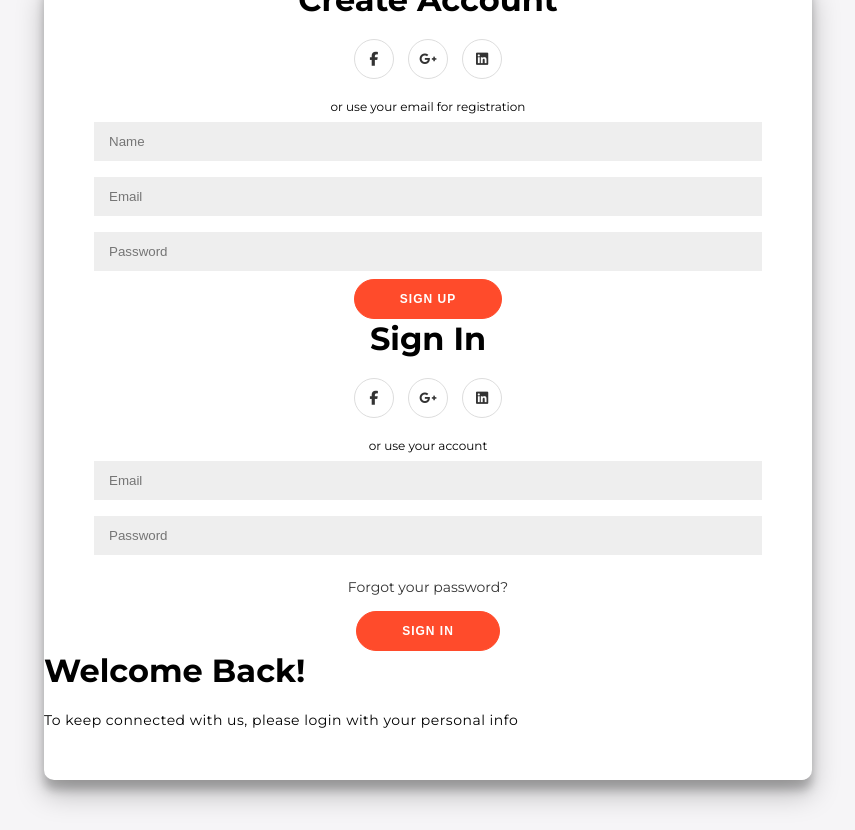
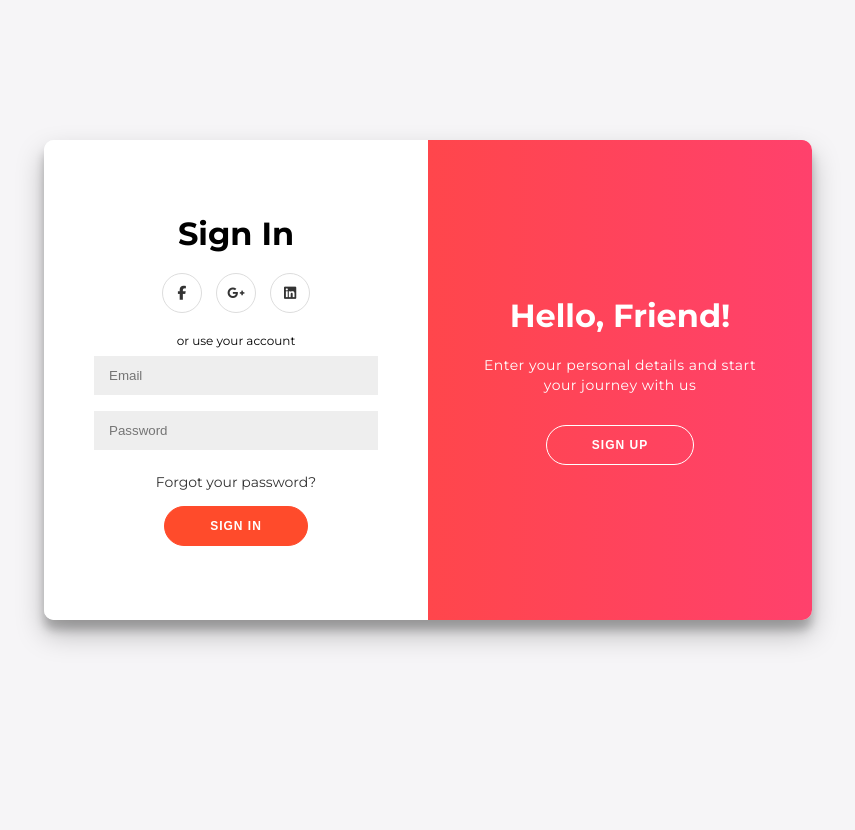
Before and after one commit to vdesimone/sign-in-and-sign-up-form, a plain HTML site: page index.html in a window 1280 px wide. Shown: the whole page, without its empty margins (212-1067 px from the left). Drawn offline with Linux system fonts and the light colour scheme.

Commit message:
finished css

```diff
--- a/style.css
+++ b/style.css
@@ -110,3 +110,71 @@ button.ghost {
   background: transparent;
   border-color: #fff;
 }
+
+.form-container {
+  position: absolute;
+  top: 0;
+  height: 100%;
+  transition: all 0.6s ease-in-out;
+}
+
+.sign-in-container {
+  left: 0;
+  width: 50%;
+  z-index: 2;
+}
+
+.sign-up-container {
+  left: 0;
+  width: 50%;
+  z-index: 1;
+  opacity: 0;
+}
+
+.overlay-container {
+  position: absolute;
+  top: 0;
+  left: 50%;
+  width: 50%;
+  height: 100%;
+  overflow: hidden;
+  transition: transform 0.6s ease-in-out;
+  z-index: 100;
+}
+
+.overlay {
+  background: #ff416c;
+  background: linear-gradient(to right, #ff4b2b,
+  #ff416c) no-repeat 0 0 / cover;
+  color: #fff;
+  position: relative;
+  left: -100%;
+  height: 100%;
+  width: 200%;
+  transform: translateX(0);
+  transition: transform 0.6s ease-in-out;
+}
+
+.overlay-panel {
+  position: absolute;
+  top: 0;
+  display: flex;
+  flex-direction: column;
+  justify-content: center;
+  align-items: center;
+  padding: 0 40px;
+  height: 100%;
+  width: 50%;
+  text-align: center;
+  transform: translateX(0);
+  transition: transform 0.6s ease-in-out;
+}
+
+.overlay-right {
+  right: 0;
+  transform: translateX(0%);
+}
+
+.overlay-left {
+  transform: translateX(-20%);
+}
```
